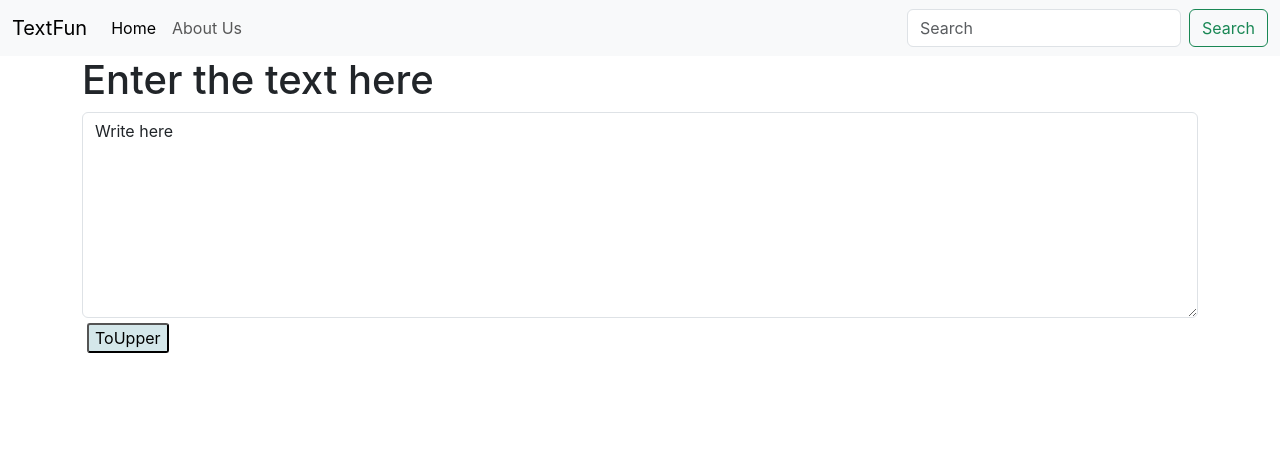
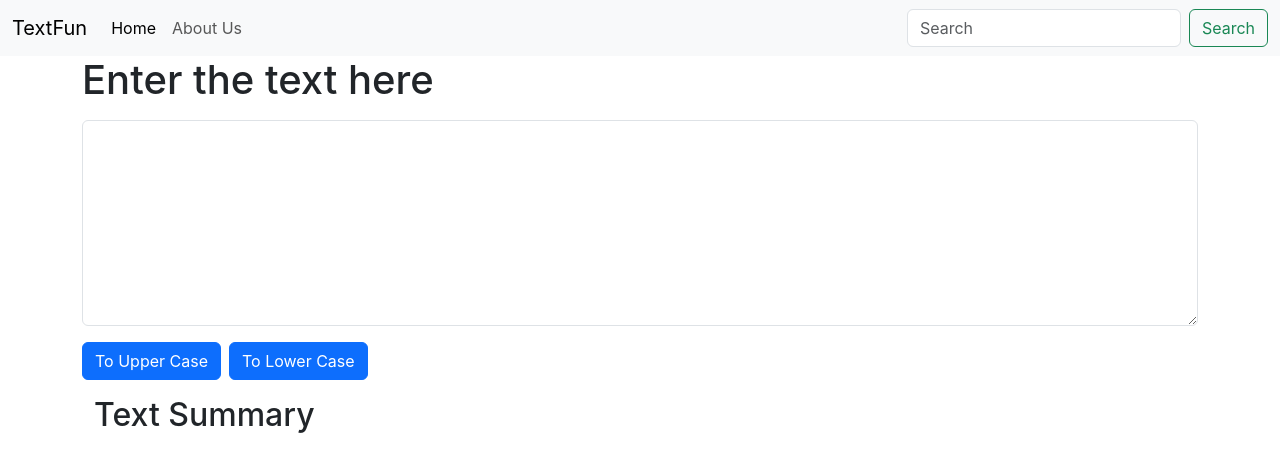
Before and after one commit to Arbind-Dhawal2054/WebDev, a React (Create React App) app in the folder my-app/: page / in a window 1280 px wide. Shown: the top 472 px of the page. Built offline with nearby package versions, Linux system fonts and the light colour scheme.

Commit message:
implemented lower case and upper case buttons

```diff
--- a/my-app/src/App.css
+++ b/my-app/src/App.css
@@ -36,9 +36,3 @@
     transform: rotate(360deg);
   }
 }
-
-.btn-primary{
-  margin: 5px ;
-  background-color: rgb(212, 231, 234);
-  border-radius: 3px;
-}
--- a/my-app/src/App.js
+++ b/my-app/src/App.js
@@ -5,8 +5,8 @@ import TextForm from './Components/TextForm'
 function App() {
   return (
   <>
-     <Navbar title="TextFun" aboutTextFun="About Us"/>
-     <div className="container " my-3>
+     <Navbar title="TextFun" aboutTextFun="About Us" />
+     <div className="container ">
      <TextForm heading="Enter the text here"/>
      </div>
 
--- a/my-app/src/Components/TextForm.js
+++ b/my-app/src/Components/TextForm.js
@@ -2,7 +2,7 @@ import React, {useState} from 'react'
 
 
 export default function TextForm(props) {
-    const [text, setText] = useState("Write here");
+    const [text, setText] = useState();
     const onChangehandle = (event)=>{
         setText(event.target.value)
     }
@@ -11,14 +11,26 @@ export default function TextForm(props) {
         let newText=text.toUpperCase();
         setText(newText)
     }
+    const clickLoHandle = ()=>{
+        let newText = text.toLowerCase();
+        setText(newText)
+    }
 
   return (
+    <>
     <div>
         <h1>{props.heading}</h1>
-         <div className="mb-3">
-            <textarea className="form-control" value={text} onChange={onChangehandle}  id="Textarea1" rows="8" ></textarea>
-            <button className="btn-primary" onClick={clickUpHandle}>ToUpper</button>
+         <div className="mb-3 my-3" >
+            <textarea className="form-control my-3" value={text} onChange={onChangehandle}  id="Textarea1" rows="8"></textarea>
+            <button type="button" class="btn btn-primary" onClick={clickUpHandle} >To Upper Case</button>
+            <button type="button" class="btn btn-primary mx-2" onClick={clickLoHandle} >To Lower Case</button>
+
         </div>
     </div>
+    <div className="container mx-0">
+        <h2>Text Summary</h2>
+
+    </div>
+    </>
   )
 }
```
